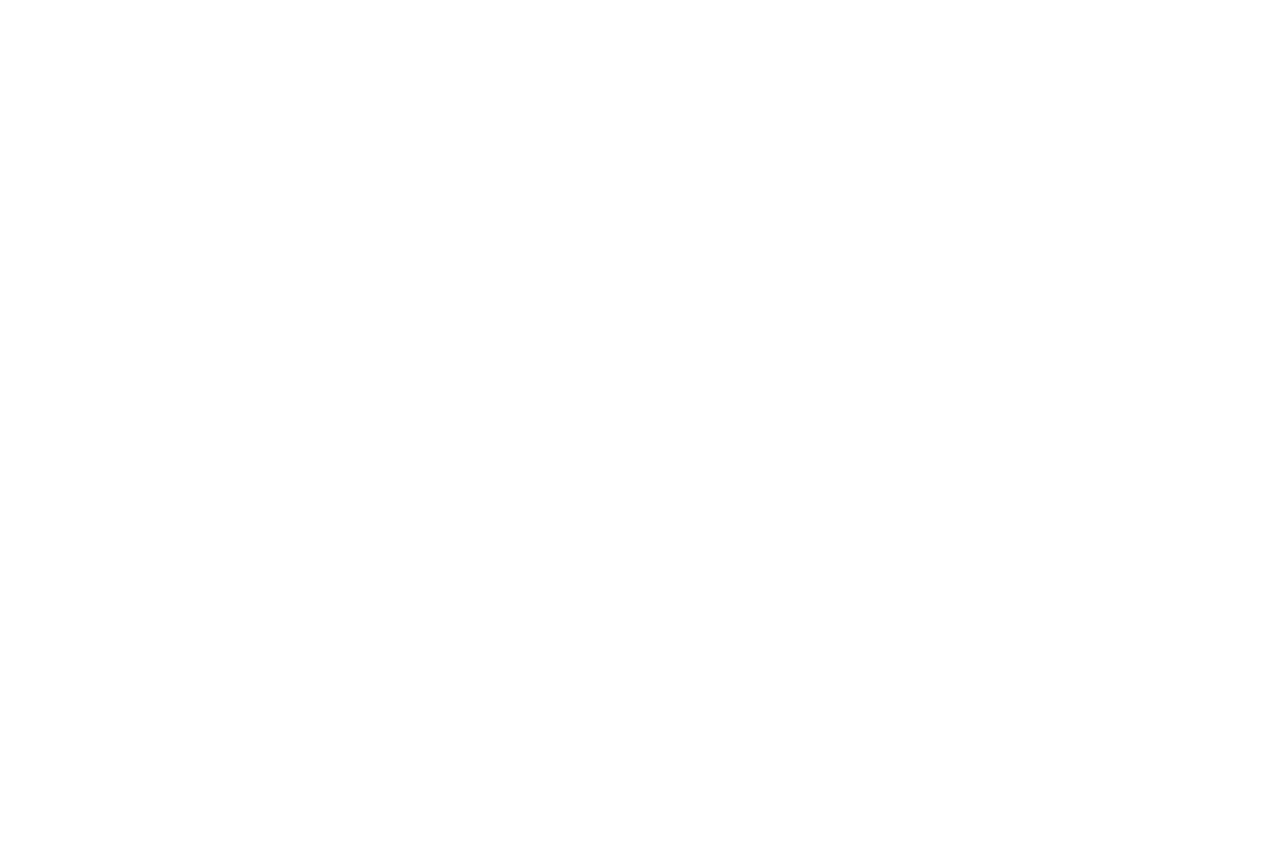
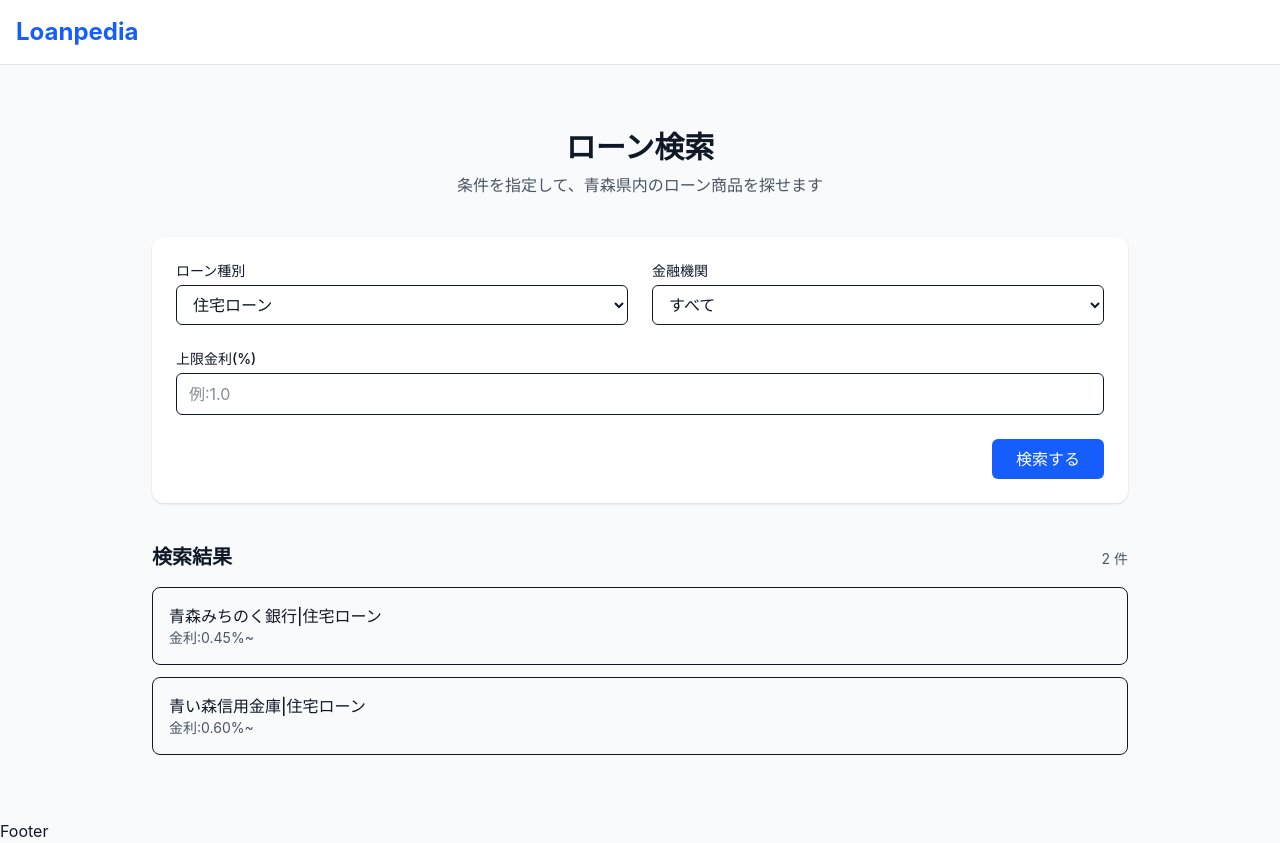
Before and after one commit to ShokiUeno0525/loanpedia-batch, a React (Vite) app in the folder frontend/: page /search in a window 1280 px wide. Before the commit this address had no page. Before the commit the page ends 800 px from the top, so only its background shows below. Built offline with nearby package versions, Linux system fonts and the light colour scheme.

Commit message:
feat: アプリレイアウトとローン検索・詳細ページの実装 (#87)

```diff
--- a/frontend/src/app/router.tsx
+++ b/frontend/src/app/router.tsx
@@ -1,12 +1,16 @@
 import { Routes, Route } from "react-router-dom";
 import { AppLayout } from "@/shared/components/layout/AppLayout";
 import { LandingPage } from "@/features/landing/pages/LandingPage";
+import { LoanSearchPage } from "@/features/loanSearch/pages/LoanSearchPage";
+import { LoanDetailPage } from "@/features/loanDetail/pages/LoanDetailPage";
 
 export const AppRouter = () => {
   return (
     <Routes>
-      <Route element={<AppLayout />}>
-        <Route path="/" element={<LandingPage />} />
+      <Route path="/" element={<AppLayout />}>
+        <Route index element={<LandingPage />} />
+        <Route path="search" element={<LoanSearchPage />} />
+        <Route path="/loans/:id" element={<LoanDetailPage />} />
       </Route>
     </Routes>
   );
--- a/frontend/src/features/landing/components/HeroSection.tsx
+++ b/frontend/src/features/landing/components/HeroSection.tsx
@@ -1,3 +1,4 @@
+import { Link } from "react-router-dom";
 import { Button } from "@/shared/components/ui/button";
 
 export const HeroSection = () => {
@@ -12,7 +13,8 @@
         {/* メインのキャッチコピー */}
         <h1 className="text-4xl sm:text-5xl md:text-6xl font-bold leading-tight text-gray-900">
           青森県内のローン商品を
-          <span className="text-primary">まとめて比較・検索</span>できます
+          <br className="hidden sm:block" />
+          <span className="text-[#2563EB]">まとめて比較・検索できます</span>
         </h1>
         {/* サブ説明文 */}
         <p className="text-gray-600 text-base sm:text-lg leading-relaxed">
@@ -26,6 +28,8 @@
           <Button size="lg" className="px-10 py-6 text-lg rounded-xl shadow-md">
             無料で試してみる
           </Button>
+
+          <Link to="/search">
             <Button
               variant="outline"
               size="lg"
@@ -33,6 +37,7 @@
             >
               ローンを探す
             </Button>
+          </Link>
         </div>
 
         {/* 補足テキスト */}
--- /dev/null
+++ b/frontend/src/features/landing/components/LoanCard.tsx
@@ -0,0 +1,21 @@
+import { Link } from "react-router-dom";
+
+type LoanCardProps = {
+  id: string;
+  bank: string;
+  type: string;
+  rateFrom: number;
+};
+
+export const LoanCard = ({ id, bank, type, rateFrom }: LoanCardProps) => {
+  return (
+    <Link to={`/loans/${id}`} className="block">
+      <div className="border rounded-lg p-4">
+        <h3 className="font-medium">
+          {bank}|{type}
+        </h3>
+        <p className="text-sm text-gray-600">金利:{rateFrom.toFixed(2)}%~</p>
+      </div>
+    </Link>
+  );
+};
--- a/frontend/src/features/loanDetail/pages/LoanDetailPage.tsx
+++ b/frontend/src/features/loanDetail/pages/LoanDetailPage.tsx
@@ -1,3 +1,42 @@
+import { useMemo } from "react";
+import { Link, useParams } from "react-router-dom";
+import { LOANS } from "../../loans/data/loans";
+
 export const LoanDetailPage = () => {
-  return <div>LoanDetailPage</div>;
+  const { id } = useParams();
+
+  const loan = useMemo(() => {
+    return LOANS.find((x) => x.id === id);
+  }, [id]);
+
+  if (!loan) {
+    return (
+      <div className="py-16 max-w-3xl mx-auto px-6 space-y-6">
+        <h1 className="text-2xl font-bold">ローンが見つかりません</h1>
+        <Link to="/search" className="text-blue-600 underline">
+          検索に戻る
+        </Link>
+      </div>
+    );
+  }
+
+  return (
+    <div className="py-16 max-w-3xl mx-auto px-6 space-y-6">
+      <Link to="/search" className="text-blue-600 underline">
+        検索に戻る
+      </Link>
+      <h1 className="text-3xl font-bold">
+        {loan.bank}|{loan.type}
+      </h1>
+
+      <div className="border rounded-xl p-6 space-y-2">
+        <p className="text-gray-600">最低金利</p>
+        <p className="text-2xl font-semibold">{loan.rateFrom.toFixed(2)}%~</p>
+      </div>
+
+      <p className="text-gray-600">
+        ここに「借入額」「期間」「条件」などの詳細を追加していきます
+      </p>
+    </div>
+  );
 };
--- /dev/null
+++ b/frontend/src/features/loanSearch/index.ts
@@ -0,0 +1 @@
+export { LoanSearchPage } from './pages/LoanSearchPage';
--- a/frontend/src/features/loanSearch/pages/LoanSearchPage.tsx
+++ b/frontend/src/features/loanSearch/pages/LoanSearchPage.tsx
@@ -1,3 +1,158 @@
+import { useMemo, useState } from "react";
+import { LoanCard } from "../../landing/components/LoanCard";
+import { LOANS, LoanType, Bank } from "../../loans/data/loans";
+import { useSearchParams } from "react-router-dom";
+
+type BankFilter = "すべて" | Bank;
+
 export const LoanSearchPage = () => {
-  return <div>LoanSearchPage</div>;
+  // ①検索条件(state)
+  const [searchParams, setSearchParams] = useSearchParams();
+
+  const initialLoanType =
+    (searchParams.get("type") as LoanType) ?? "住宅ローン";
+  const initialBank = (searchParams.get("bank") as BankFilter) ?? "すべて";
+  const initialMaxRate: number | "" =
+    searchParams.get("maxRate") !== null
+      ? Number(searchParams.get("maxRate"))
+      : "";
+
+  const [draftLoanType, setDraftLoanType] = useState<LoanType>(initialLoanType);
+  const [draftBank, setDraftBank] = useState<BankFilter>(initialBank);
+  const [draftMaxRate, setDraftMaxRate] = useState<number | "">(initialMaxRate);
+
+  // 検索条件の確定(検索ボタンを押したときに更新)
+  const [appliedLoanType, setAppliedLoanType] =
+    useState<LoanType>(initialLoanType);
+  const [appliedBank, setAppliedBank] = useState<BankFilter>(initialBank);
+  const [appliedMaxRate, setAppliedMaxRate] = useState<number | "">(
+    initialMaxRate
+  );
+  // ②条件に応じた結果(フィルタ)
+  const results = useMemo(() => {
+    return LOANS.filter((loan) => {
+      const matchType = loan.type === appliedLoanType;
+      const matchBank =
+        appliedBank === "すべて" ? true : loan.bank === appliedBank;
+      const matchRate =
+        appliedMaxRate === "" ? true : loan.rateFrom <= appliedMaxRate;
+      return matchType && matchBank && matchRate;
+    });
+  }, [appliedLoanType, appliedBank, appliedMaxRate]);
+
+  const onSearch = () => {
+    //検索ボタンを押したときだけ「確定条件」を更新
+    setAppliedLoanType(draftLoanType);
+    setAppliedBank(draftBank);
+    setAppliedMaxRate(draftMaxRate);
+
+    const params: Record<string, string> = {
+      type: draftLoanType,
+    };
+    if (draftBank !== "すべて") {
+      params.bank = draftBank;
+    }
+    if (draftMaxRate !== "") {
+      params.maxRate = String(draftMaxRate);
+    }
+    setSearchParams(params);
+  };
+
+  return (
+    <div className="py-16 max-w-5xl mx-auto px-6 space-y-10">
+      {/* タイトル */}
+      <header className="text-center space-y-2">
+        <h1 className="text-3xl font-bold">ローン検索</h1>
+        <p className="text-gray-600">
+          条件を指定して、青森県内のローン商品を探せます
+        </p>
+      </header>
+
+      {/* 検索フォーム */}
+      <section className="bg-white rounded-xl shadow-sm p-6 space-y-6">
+        <div className="grid grid-cols-1 sm:grid-cols-2 gap-6">
+          {/* ローン種別 */}
+          <div>
+            <label className="block text-sm font-medium mb-1">ローン種別</label>
+            <select
+              className="w-full border rounded-md px-3 py-2"
+              value={draftLoanType}
+              onChange={(e) => setDraftLoanType(e.target.value as LoanType)}
+            >
+              <option value="住宅ローン">住宅ローン</option>
+              <option value="マイカーローン">マイカーローン</option>
+              <option value="教育ローン">教育ローン</option>
+            </select>
+          </div>
+
+          {/* 金融機関 */}
+          <div>
+            <label className="block text-sm font-medium mb-1">金融機関</label>
+            <select
+              className="w-full border rounded-md px-3 py-2"
+              value={draftBank}
+              onChange={(e) => setDraftBank(e.target.value as BankFilter)}
+            >
+              <option value="すべて">すべて</option>
+              <option value="青森みちのく銀行">青森みちのく銀行</option>
+              <option value="青い森信用金庫">青い森信用金庫</option>
+            </select>
+          </div>
+        </div>
+
+        <div>
+          <label className="block text-sm font-medium mb-1">上限金利(%)</label>
+          <input
+            type="number"
+            step="0.01"
+            className="w-full border rounded-md px-3 py-2"
+            placeholder="例:1.0"
+            value={draftMaxRate}
+            onChange={(e) =>
+              setDraftMaxRate(
+                e.target.value === "" ? "" : Number(e.target.value)
+              )
+            }
+          />
+        </div>
+
+        {/* ボタン(今回は見た目だけ。押しても結果は既に反映される) */}
+        <div className="text-right">
+          <button
+            type="button"
+            onClick={onSearch}
+            className="px-6 py-2 bg-blue-600 text-white rounded-md"
+          >
+            検索する
+          </button>
+        </div>
+      </section>
+
+      {/* 検索結果 */}
+      <section className="space-y-4">
+        <div className="flex items-baseline justify-between">
+          <h2 className="text-xl font-semibold">検索結果</h2>
+          <p className="text-sm text-gray-600">{results.length} 件</p>
+        </div>
+
+        {results.length === 0 ? (
+          <div className="border rounded-lg p-6 text-center text-gray-600">
+            条件に合うローンが見つかりませんでした
+          </div>
+        ) : (
+          <div className="space-y-3">
+            {results.map((loan) => (
+              <LoanCard
+                key={loan.id}
+                id={loan.id}
+                bank={loan.bank}
+                type={loan.type}
+                rateFrom={loan.rateFrom}
+              />
+            ))}
+          </div>
+        )}
+      </section>
+    </div>
+  );
 };
--- /dev/null
+++ b/frontend/src/features/loans/data/loans.ts
@@ -0,0 +1,16 @@
+export type LoanType = "住宅ローン" | "マイカーローン" | "教育ローン";
+export type Bank = "青森みちのく銀行" | "青い森信用金庫";
+
+export type Loan = {
+  id: string;
+  bank: Bank;
+  type: LoanType;
+  rateFrom: number;
+};
+
+export const LOANS: Loan[] = [
+  { id: "1", bank: "青森みちのく銀行", type: "住宅ローン", rateFrom: 0.45 },
+  { id: "2", bank: "青森みちのく銀行", type: "マイカーローン", rateFrom: 1.2 },
+  { id: "3", bank: "青い森信用金庫", type: "住宅ローン", rateFrom: 0.6 },
+  { id: "4", bank: "青い森信用金庫", type: "教育ローン", rateFrom: 1.1 },
+];
--- a/frontend/src/index.css
+++ b/frontend/src/index.css
@@ -1,6 +1,4 @@
-@tailwind base;
-@tailwind components;
-@tailwind utilities;
+@import "tailwindcss";
 
 :root {
   font-family: Inter, system-ui, Avenir, Helvetica, Arial, sans-serif;
@@ -15,7 +13,6 @@
 }
 
 #root {
-  max-width: 1280px;
-  margin: 0 auto;
-  padding: 2rem;
+  width: 100%;
+  min-height: 100vh;
 }
--- a/frontend/src/shared/components/layout/AppLayout.tsx
+++ b/frontend/src/shared/components/layout/AppLayout.tsx
@@ -4,7 +4,7 @@
 
 export const AppLayout = () => {
   return (
-    <div className="min-h-screen flex flex-col bg-background text-foreground">
+    <div className="min-h-screen flex flex-col bg-gray-50 text-gray-900">
       {/* 全ページ共通ヘッダー */}
       <Header />
 
--- a/frontend/src/shared/components/layout/Header.tsx
+++ b/frontend/src/shared/components/layout/Header.tsx
@@ -2,7 +2,7 @@
   return (
     <header className="bg-white border-b border-gray-200">
       <div className="max-w-7xl mx-auto px-4 py-4">
-        <h1 className="text-2xl font-bold text-primary">Loanpedia</h1>
+        <h1 className="text-2xl font-bold text-blue-600">Loanpedia</h1>
       </div>
     </header>
   );
```
Lines whose indentation alone changed are shown as unchanged.
